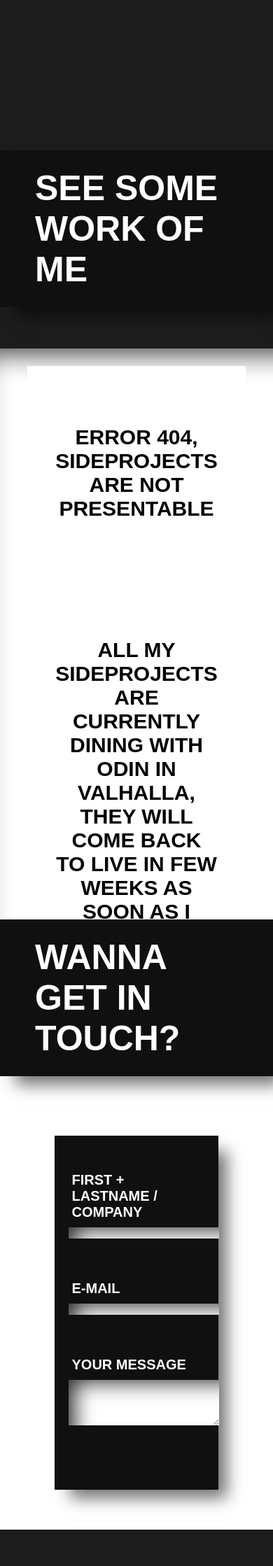
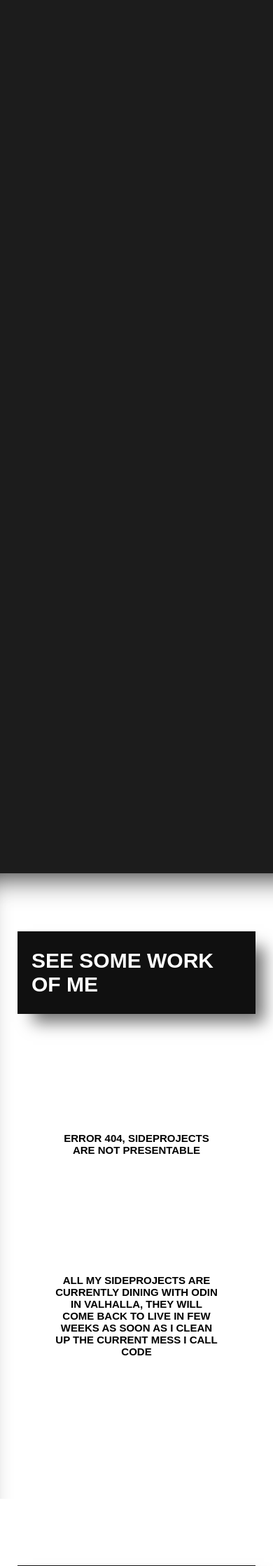
Before and after one commit to Paulalbo/Paulalbo.github.io, a PHP site: page / in a window 390 px wide. Shown: the part 3440-5678 px from the top of the page at 70% size. Before the commit the page ends 5626 px from the top, so only its background shows below. Run offline with PHP 8.4, Linux system fonts and the light colour scheme; some libraries are stand-ins or nearby versions.

Commit message:
mobile fixes

```diff
--- a/style/base/__basics.sass
+++ b/style/base/__basics.sass
@@ -28,13 +28,19 @@
 
 
 .heading-container
-  padding: 25px 50px
+  padding: 25px 20px
   background-color: #fff
   box-shadow: inset 24px 24px 40px -22px rgba(0,0,0,0.84)
+  @media screen and (min-width: $medium)
+    padding: 25px 50px
   .headline
-    font-size: 50px
+    font-size: 30px
+    @media screen and (min-width: $medium)
+      font-size: 50px
   &--floating
     background-color: #101010
     box-shadow: 17px 17px 22px -5px rgba(0,0,0,0.56)
+    margin: 0 25px
+
     .headline--2
       color: #fff
--- a/style/layout/__section.sass
+++ b/style/layout/__section.sass
@@ -39,15 +39,17 @@
         color: white
         .heading-container
             overflow: hidden
-            height: 90px
+            height: 50px
+            @media screen and (min-width: $medium)
+                height: 90px
             .headline
                 color: #000
+                min-height: 95px
 
         .headline
             animation: scroll 15s linear infinite
             animation-delay: 2s
             &--2
-                font-size: 30px
                 height: 90px
                 padding: 0 50px 25px
                 letter-spacing: 0
@@ -57,6 +59,7 @@
                 text-align: center
                 height: 100%
                 line-height: 1
+                font-size: 20px
 
                 @media screen and (min-width: $medium)
                     font-size: 100px
@@ -74,8 +77,8 @@
         overflow: hidden
         display: flex
         justify-content: center
-        align-items: center
-        width: 2250px
+        align-items: flex-start
+        width: 3000px
         position: relative
         @media screen and (min-width: $medium)
             width: 4500px
@@ -98,7 +101,7 @@
             flex-wrap: nowrap
         &__box
             width: 250px
-            height: 250px
+            height: 500px
             margin: 25px
             display: flex
             justify-content: center
@@ -143,37 +146,49 @@
     &-work
         background: #fff
         box-shadow: inset 24px 58px 40px -53px rgba(0,0,0,0.84);
+        padding-top: 50px
         &__projects
             margin: 10vh 10vw
             background: #fff
             max-width: 100vw
             .headline
-                font-size: 30px
                 padding: 10vh 10vw
                 text-transform: uppercase
                 text-align: center
+                font-size: 15px
+                @media screen and (min-width: $medium)
+                    font-size: 30px
     &-contact
         background: #fff
         &__form
-            height: 50vh
-            width: 50vw
-            margin: 10vh 10vw
-            padding:  5vh 5vw
+            height: 60%
+            width: 80%
+            margin: 10px
+            padding:  5px
             background-color: #101010
             box-shadow: 17px 17px 22px -5px rgba(0,0,0,0.56)
             display: flex
             justify-content: center
-            align-items: flex-start
+            align-items: center
             flex-direction: column
+            @media screen and (min-width: $medium)
+                height: 50vh
+                width: 50vw
+                margin: 10vh 10vw
+                padding:  5vh 5vw
+                align-items: flex-start
 
             input, textarea
                 background-color: #fff
                 box-shadow: inset 32px 27px 30px -24px rgba(0,0,0,0.84);
-                margin: 0 0 50px 0
-                width: 100%
+                margin: 0 0 20px 0
+                width: 80%
                 height: 50px
                 padding-left: 20px
                 border: unset
+                @media screen and (min-width: $medium)
+                    width: 100%
+                    margin: 0 0 50px 0
 
             textarea
                 height: 200px
@@ -183,5 +198,8 @@
                 margin: 0
                 text-transform: uppercase
                 padding: 10px 5px
-                font-size: 20px
                 font-weight: 800
+                font-size: 15px
+
+                @media screen and (min-width: $medium)
+                    font-size: 20px
--- a/style/main.css
+++ b/style/main.css
@@ -42,20 +42,33 @@
 }
 
 .heading-container {
-  padding: 25px 50px;
+  padding: 25px 20px;
   background-color: #fff;
   -webkit-box-shadow: inset 24px 24px 40px -22px rgba(0, 0, 0, 0.84);
           box-shadow: inset 24px 24px 40px -22px rgba(0, 0, 0, 0.84);
 }
 
+@media screen and (min-width: 900px) {
+  .heading-container {
+    padding: 25px 50px;
+  }
+}
+
 .heading-container .headline {
-  font-size: 50px;
+  font-size: 30px;
+}
+
+@media screen and (min-width: 900px) {
+  .heading-container .headline {
+    font-size: 50px;
+  }
 }
 
 .heading-container--floating {
   background-color: #101010;
   -webkit-box-shadow: 17px 17px 22px -5px rgba(0, 0, 0, 0.56);
           box-shadow: 17px 17px 22px -5px rgba(0, 0, 0, 0.56);
+  margin: 0 25px;
 }
 
 .heading-container--floating .headline--2 {
@@ -267,11 +280,18 @@
 
 .section-hero .heading-container {
   overflow: hidden;
-  height: 90px;
+  height: 50px;
+}
+
+@media screen and (min-width: 900px) {
+  .section-hero .heading-container {
+    height: 90px;
+  }
 }
 
 .section-hero .heading-container .headline {
   color: #000;
+  min-height: 95px;
 }
 
 .section-hero .headline {
@@ -282,7 +302,6 @@
 }
 
 .section-hero .headline--2 {
-  font-size: 30px;
   height: 90px;
   padding: 0 50px 25px;
   letter-spacing: 0;
@@ -295,6 +314,7 @@
   text-align: center;
   height: 100%;
   line-height: 1;
+  font-size: 20px;
 }
 
 @media screen and (min-width: 900px) {
@@ -321,10 +341,10 @@
   -webkit-box-pack: center;
       -ms-flex-pack: center;
           justify-content: center;
-  -webkit-box-align: center;
-      -ms-flex-align: center;
-          align-items: center;
-  width: 2250px;
+  -webkit-box-align: start;
+      -ms-flex-align: start;
+          align-items: flex-start;
+  width: 3000px;
   position: relative;
 }
 
@@ -357,7 +377,7 @@
 
 .section-about__box {
   width: 250px;
-  height: 250px;
+  height: 500px;
   margin: 25px;
   display: -webkit-box;
   display: -ms-flexbox;
@@ -428,6 +448,7 @@
   background: #fff;
   -webkit-box-shadow: inset 24px 58px 40px -53px rgba(0, 0, 0, 0.84);
           box-shadow: inset 24px 58px 40px -53px rgba(0, 0, 0, 0.84);
+  padding-top: 50px;
 }
 
 .section-work__projects {
@@ -437,10 +458,16 @@
 }
 
 .section-work__projects .headline {
-  font-size: 30px;
   padding: 10vh 10vw;
   text-transform: uppercase;
   text-align: center;
+  font-size: 15px;
+}
+
+@media screen and (min-width: 900px) {
+  .section-work__projects .headline {
+    font-size: 30px;
+  }
 }
 
 .section-contact {
@@ -448,10 +475,10 @@
 }
 
 .section-contact__form {
-  height: 50vh;
-  width: 50vw;
-  margin: 10vh 10vw;
-  padding: 5vh 5vw;
+  height: 60%;
+  width: 80%;
+  margin: 10px;
+  padding: 5px;
   background-color: #101010;
   -webkit-box-shadow: 17px 17px 22px -5px rgba(0, 0, 0, 0.56);
           box-shadow: 17px 17px 22px -5px rgba(0, 0, 0, 0.56);
@@ -461,24 +488,43 @@
   -webkit-box-pack: center;
       -ms-flex-pack: center;
           justify-content: center;
-  -webkit-box-align: start;
-      -ms-flex-align: start;
-          align-items: flex-start;
+  -webkit-box-align: center;
+      -ms-flex-align: center;
+          align-items: center;
   -webkit-box-orient: vertical;
   -webkit-box-direction: normal;
       -ms-flex-direction: column;
           flex-direction: column;
 }
 
+@media screen and (min-width: 900px) {
+  .section-contact__form {
+    height: 50vh;
+    width: 50vw;
+    margin: 10vh 10vw;
+    padding: 5vh 5vw;
+    -webkit-box-align: start;
+        -ms-flex-align: start;
+            align-items: flex-start;
+  }
+}
+
 .section-contact__form input, .section-contact__form textarea {
   background-color: #fff;
   -webkit-box-shadow: inset 32px 27px 30px -24px rgba(0, 0, 0, 0.84);
           box-shadow: inset 32px 27px 30px -24px rgba(0, 0, 0, 0.84);
-  margin: 0 0 50px 0;
-  width: 100%;
+  margin: 0 0 20px 0;
+  width: 80%;
   height: 50px;
   padding-left: 20px;
   border: unset;
+}
+
+@media screen and (min-width: 900px) {
+  .section-contact__form input, .section-contact__form textarea {
+    width: 100%;
+    margin: 0 0 50px 0;
+  }
 }
 
 .section-contact__form textarea {
@@ -490,7 +536,13 @@
   margin: 0;
   text-transform: uppercase;
   padding: 10px 5px;
-  font-size: 20px;
   font-weight: 800;
+  font-size: 15px;
+}
+
+@media screen and (min-width: 900px) {
+  .section-contact__form label {
+    font-size: 20px;
+  }
 }
 /*# sourceMappingURL=main.css.map */
```
Also changed, not shown: 1 other file.
